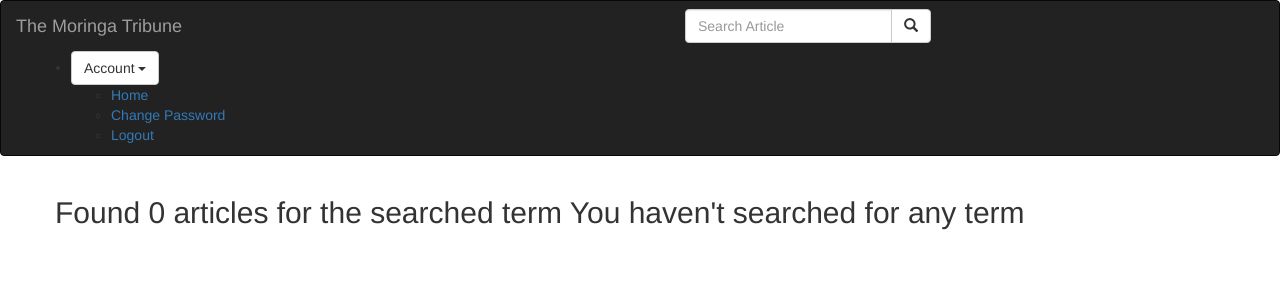
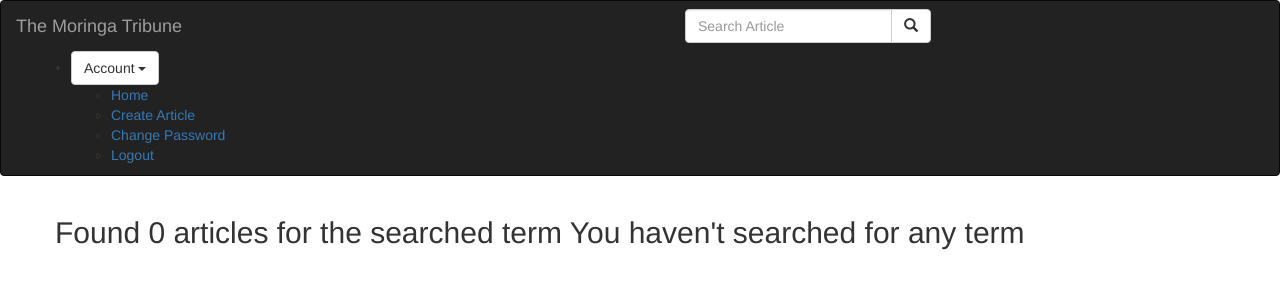
Before and after one commit to benie254/janjatribune, a Django app: page /search/ in a window 1280 px wide. Shown: the top 300 px of the page. Run offline with Django 4.2, Linux system fonts and the light colour scheme; a user stored in the database is signed in; some libraries are stand-ins or nearby versions.

Commit message:
update navbar with a link to the new article's template

```diff
--- a/news/templates/navbar.html
+++ b/news/templates/navbar.html
@@ -42,6 +42,11 @@
               </a>
             </li>
             <li>
+              <a href="{%url 'newArticle'%}">
+                Create Article
+              </a>
+            </li>
+            <li>
               <a href="/accounts/password/change">
                 Change Password
               </a>
```
